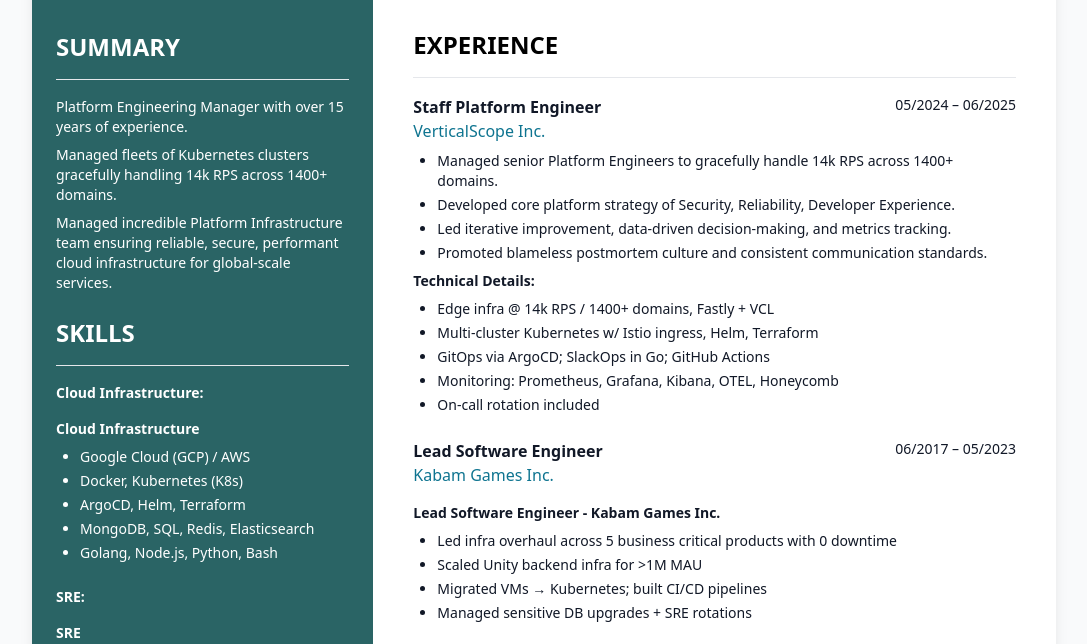
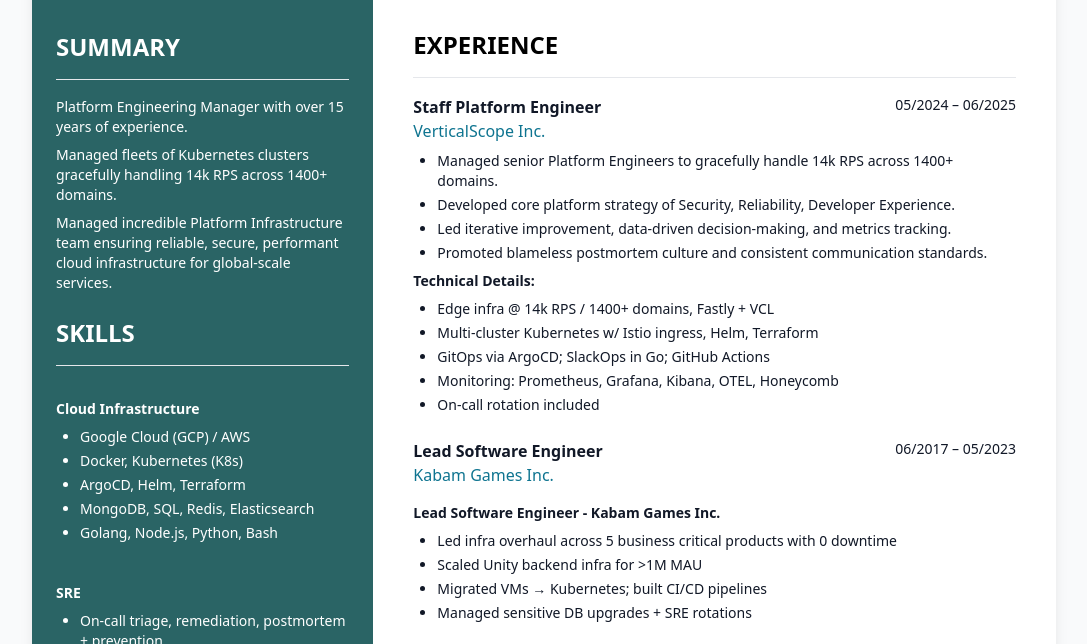
Before and after one commit to JerkyTreats/resume, a plain HTML site: page resume.html in a window 1280 px wide. Shown: the part 147-791 px from the top of the page, without its empty margins (96-1183 px from the left). Drawn offline with nearby package versions, Linux system fonts and the light colour scheme.

Commit message:
Fix double render

```diff
--- a/resume.html
+++ b/resume.html
@@ -160,7 +160,6 @@
               <div class="grid grid-cols-1 gap-y-4 text-sm mt-2">
                 <template x-for="category in data.sidebar.skills.categories" :key="category.name">
                   <div>
-                    <strong x-text="category.name + ':'"></strong>
                     <div class="markdown-content mt-1" x-html="getSkillContent(category.markdownPath)"></div>
                   </div>
                 </template>
```
